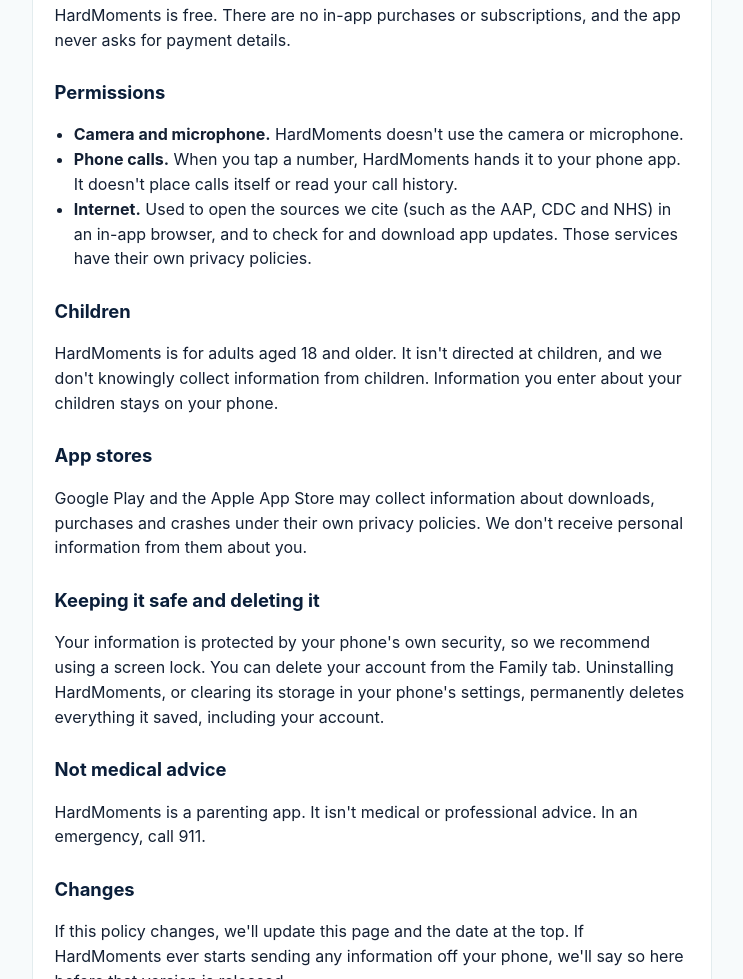
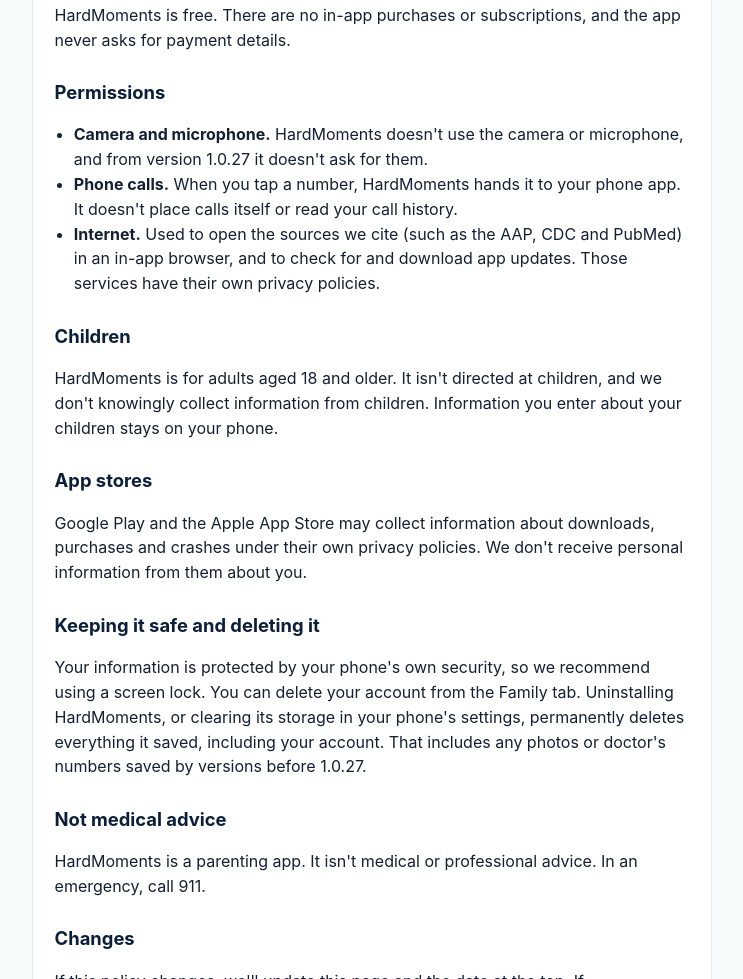
Before and after one commit to prosenthal828/hardmoments-site, a plain HTML site: page privacy.html in a window 1280 px wide. Shown: the part 939-1918 px from the top of the page, without its empty margins (268-1011 px from the left). Drawn offline with Linux system fonts and the light colour scheme.

Commit message:
Review fixes: AAP/CDC/PubMed sources, no camera/mic permissions from 1.0.27, older-version data note
Co-Authored-By: Claude Opus 5.5 <noreply@anthropic.com>

```diff
--- a/privacy.html
+++ b/privacy.html
@@ -54,9 +54,9 @@ ul{padding-left:1.2rem}
 
   <h2>Permissions</h2>
   <ul>
-    <li><strong>Camera and microphone.</strong> HardMoments doesn't use the camera or microphone.</li>
+    <li><strong>Camera and microphone.</strong> HardMoments doesn't use the camera or microphone, and from version 1.0.27 it doesn't ask for them.</li>
     <li><strong>Phone calls.</strong> When you tap a number, HardMoments hands it to your phone app. It doesn't place calls itself or read your call history.</li>
-    <li><strong>Internet.</strong> Used to open the sources we cite (such as the AAP, CDC and NHS) in an in-app browser, and to check for and download app updates. Those services have their own privacy policies.</li>
+    <li><strong>Internet.</strong> Used to open the sources we cite (such as the AAP, CDC and PubMed) in an in-app browser, and to check for and download app updates. Those services have their own privacy policies.</li>
   </ul>
 
   <h2>Children</h2>
@@ -66,7 +66,7 @@ ul{padding-left:1.2rem}
   <p>Google Play and the Apple App Store may collect information about downloads, purchases and crashes under their own privacy policies. We don't receive personal information from them about you.</p>
 
   <h2>Keeping it safe and deleting it</h2>
-  <p>Your information is protected by your phone's own security, so we recommend using a screen lock. You can delete your account from the Family tab. Uninstalling HardMoments, or clearing its storage in your phone's settings, permanently deletes everything it saved, including your account.</p>
+  <p>Your information is protected by your phone's own security, so we recommend using a screen lock. You can delete your account from the Family tab. Uninstalling HardMoments, or clearing its storage in your phone's settings, permanently deletes everything it saved, including your account. That includes any photos or doctor's numbers saved by versions before 1.0.27.</p>
 
   <h2>Not medical advice</h2>
   <p>HardMoments is a parenting app. It isn't medical or professional advice. In an emergency, call 911.</p>
```
